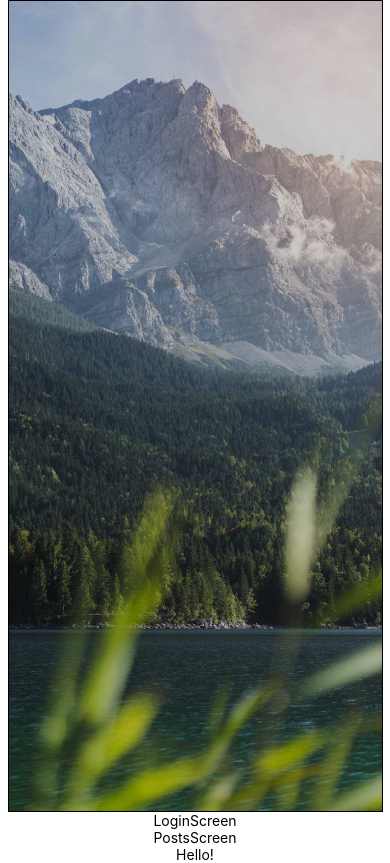
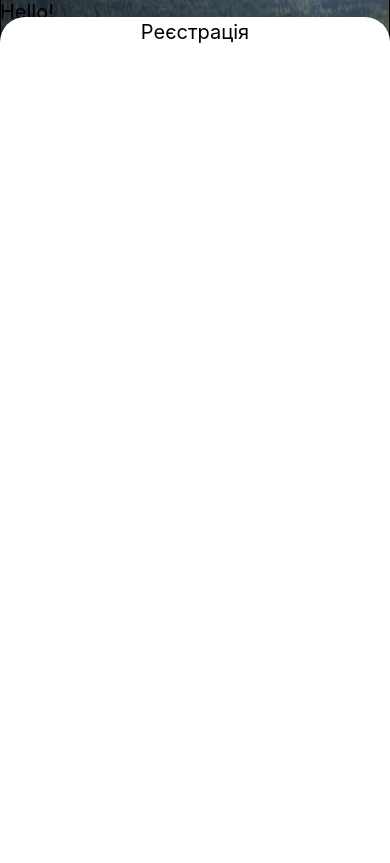
Before and after one commit to NatalyOsadcha/AwesomeProject, a React Native app: screen / in a window 390 px wide. Built offline with nearby package versions, Linux system fonts and the light colour scheme.

Commit message:
added bg

```diff
--- a/App.js
+++ b/App.js
@@ -1,27 +1,18 @@
 import { StatusBar } from "expo-status-bar";
 import { StyleSheet, Text, View } from "react-native";
-import RegistrationScreen from "./Screens/RegistrationScreen";
+import { RegistrationScreen } from "./Screens/RegistrationScreen";
 import LoginScreen from "./Screens/LoginScreen";
 import PostsScreen from "./Screens/PostsScreen";
 
 
 export default function App() {
   return (
-    <View style={styles.container}>
+    <View>
       <RegistrationScreen />
-      <LoginScreen/>
+      {/* <LoginScreen/>
       <PostsScreen/>
-      <Text>Hello!</Text>
+      <Text>Hello!</Text> */}
       <StatusBar style="auto" />
     </View>
   );
 }
-
-const styles = StyleSheet.create({
-  container: {
-    // flex: 1,
-    // backgroundColor: "#fff",
-    alignItems: "center",
-    justifyContent: "center",
-  },
-});
--- a/Screens/RegistrationScreen.jsx
+++ b/Screens/RegistrationScreen.jsx
@@ -1,38 +1,55 @@
 import React from "react";
-import { StatusBar } from "expo-status-bar";
-import {
-  SafeAreaView,
-  Alert,
-  Dimensions,
-  Image,
-  ImageBackground,
-  Keyboard,
-  KeyboardAvoidingView,
-  Pressable,
-  StyleSheet,
-  Text,
-  TextInput,
-  TouchableWithoutFeedback,
-  View,
-} from 'react-native';
+import { StatusBar } from 'expo-status-bar';
+import { Image, ImageBackground, StyleSheet, Text, View } from "react-native";
 // import BgImg from '../assets/images/BG.png'
 
-export default function RegistrationScreen() {
+export const RegistrationScreen = () => {
   return (
     <View style={styles.container}>
-      <Image
+      <StatusBar style="auto" />
+      <ImageBackground
         source={require("../assets/images/BG.png")}
-        style={styles.img}
-      />
+        style={styles.imgBg}
+      >
+        <View style={styles.top}>
+          <Text style={styles.text}>Hello!</Text>
+        </View>
+         <View style={styles.form}>
+          <Text style={styles.text}>Реєстрація</Text>
+        </View>
+      </ImageBackground>
     </View>
   );
-}
+};
 
 const styles = StyleSheet.create({
-  container: {},
-  img: {
-    // position: 'absolute',
-    flex: 1,
-    // height: Dimensions.get('window').height
+  container: {
+    // flex: 1,
+    // backgroundColor: "#fff",
+
+  },
+  imgBg: {
+    width: "100%",
+    height: "100%",
+    alignItems: "center",
+    // justifyContent: "center",
+    // flex: 1,
+    // justifyContent: "center",
+  },
+  text: {
+    fontSize: 20,
+  },
+  top: {
+    height: '35%',
+    width:'100%',
+  },
+  form: {
+    height: '65%',
+    width:'100%',
+    borderTopLeftRadius: 25,
+    borderTopRightRadius: 25,
+    backgroundColor: '#fff',
+     alignItems: "center",
+    justifyContent: "center",
   }
 });
```
